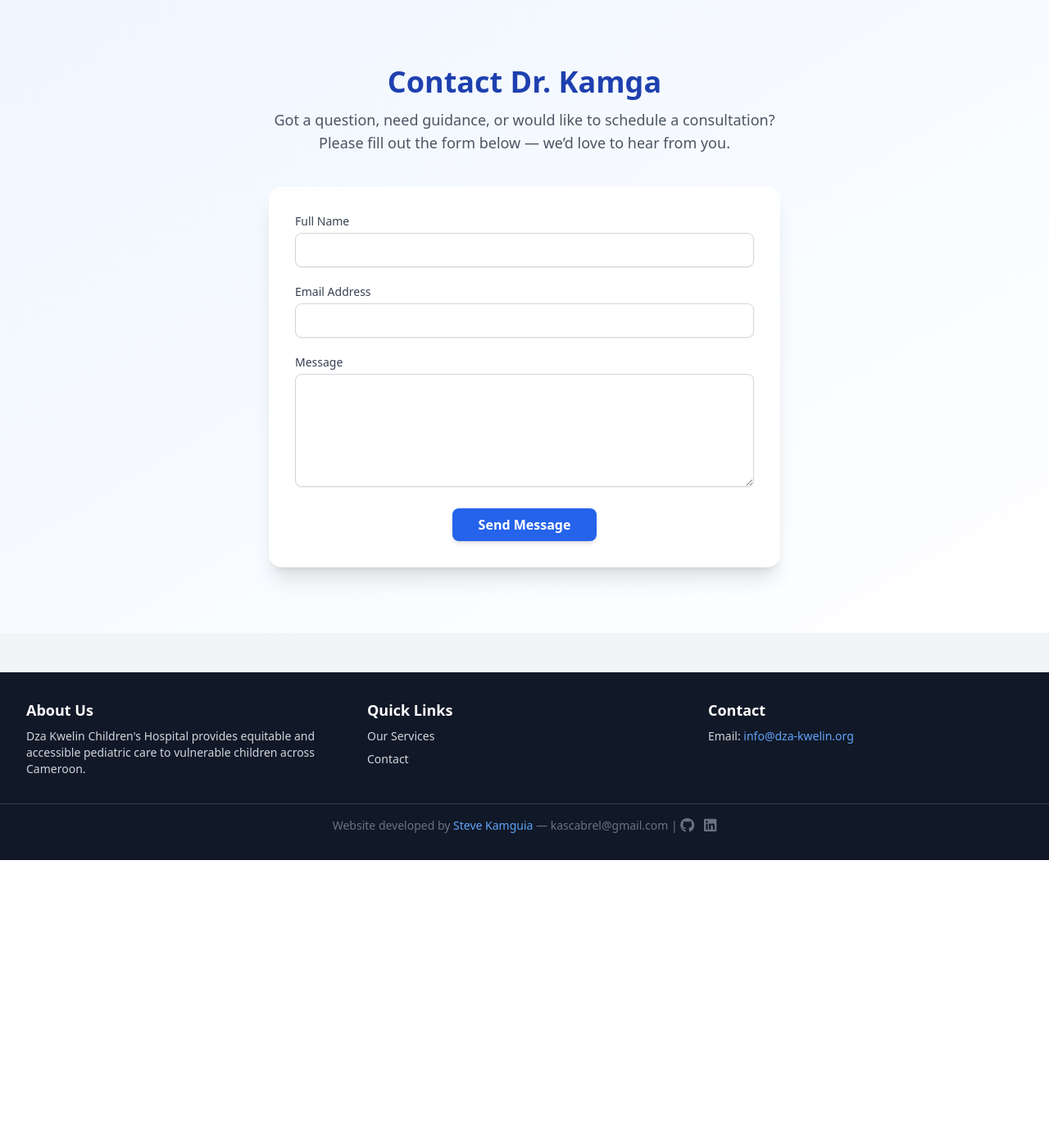
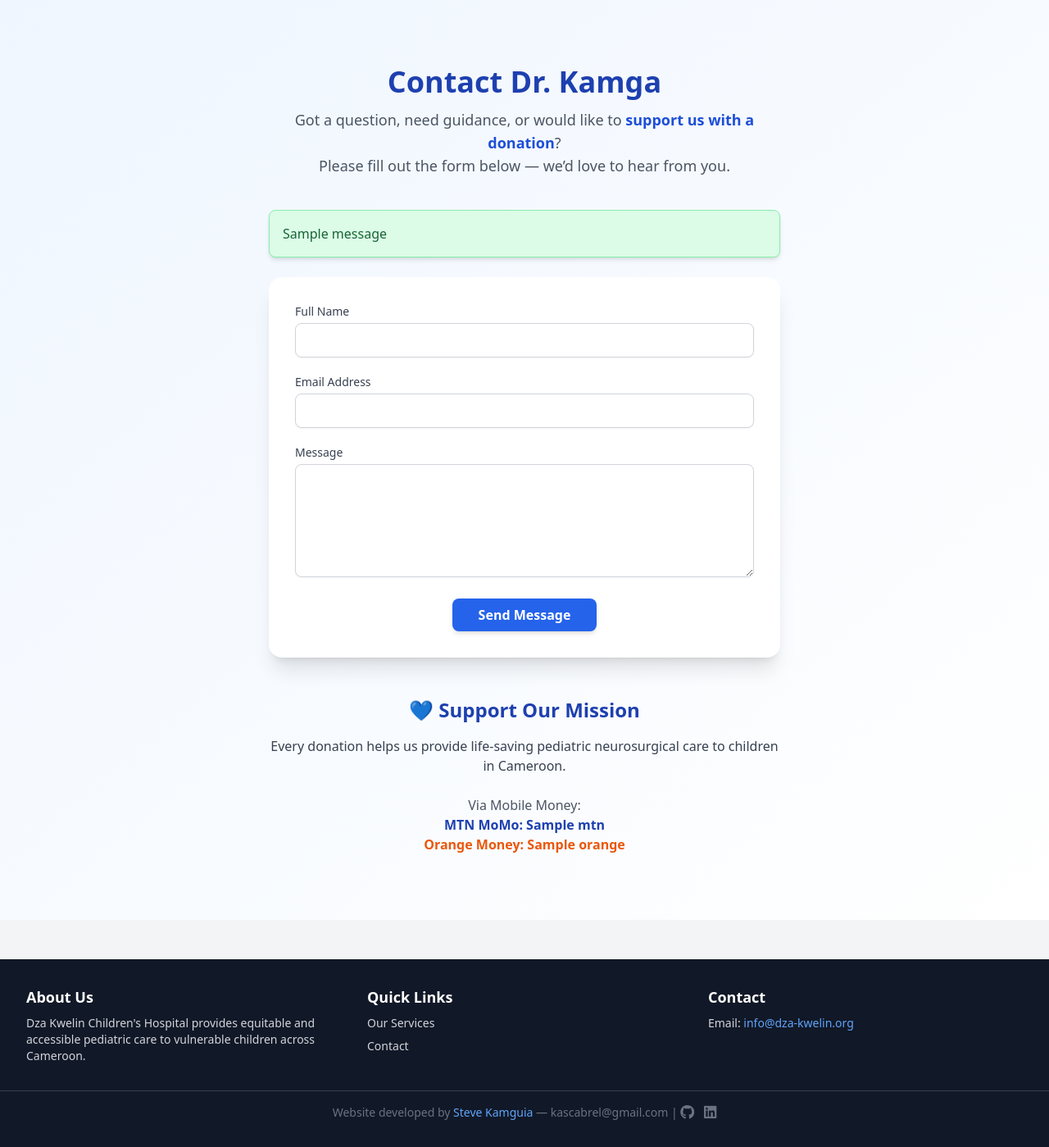
Before and after one commit to Kascabrel/Kwelin_Children-s_Hospital, a Flask app: template app/templates/contact.html in a window 1280 px wide. Shown: the part 88-1487 px from the top of the page at 82% size. Before the commit the page ends 1137 px from the top, so only its background shows below. Run offline with Flask 3, Linux system fonts and the light colour scheme; the template is opened without the code that fills it: most values are stand-ins (such as "Sample title", 1, 10 or a date in 2020); one stand-in notice (Sample message) is shown; some libraries are stand-ins or nearby versions.

Commit message:
Feature: Perform the contact-page style

```diff
--- a/app/templates/contact.html
+++ b/app/templates/contact.html
@@ -9,46 +9,74 @@
         <div class="text-center mb-10">
             <h2 class="text-4xl font-bold text-blue-800">Contact Dr. Kamga</h2>
             <p class="text-lg text-gray-600 mt-3">
-        Got a question, need guidance, or would like to schedule a consultation?<br>
+                Got a question, need guidance, or would like to <span class="text-blue-700 font-semibold">support us with a donation</span>?<br>
                 Please fill out the form below — we’d love to hear from you.
             </p>
         </div>
 
+        <!-- Flash messages -->
+        {% with messages = get_flashed_messages(with_categories=true) %}
+        {% if messages %}
+        <div class="mb-6">
+            {% for category, message in messages %}
+            <div class="p-4 rounded-lg shadow-md mb-3
+             {% if category == 'success' %} bg-green-100 text-green-800 border border-green-300
+             {% elif category == 'error' %} bg-red-100 text-red-800 border border-red-300
+             {% else %} bg-blue-100 text-blue-800 border border-blue-300 {% endif %}">
+                {{ message }}
+            </div>
+            {% endfor %}
+        </div>
+        {% endif %}
+        {% endwith %}
+
+
         <!-- Form -->
         <div class="bg-white rounded-2xl shadow-xl p-8 space-y-6">
-      <form action="mailto:yourclinic@email.com" method="POST" enctype="text/plain" class="space-y-5">
-
-        <!-- Name -->
+            <form method="POST" action="{{ url_for('main.contact') }}" class="space-y-5">
                 <div>
                     <label for="name" class="block mb-1 text-sm font-medium text-gray-700">Full Name</label>
                     <input type="text" id="name" name="name" required
                            class="w-full px-4 py-2 border border-gray-300 rounded-lg shadow-sm focus:outline-none focus:ring-2 focus:ring-blue-400">
                 </div>
-
-        <!-- Email -->
                 <div>
                     <label for="email" class="block mb-1 text-sm font-medium text-gray-700">Email Address</label>
                     <input type="email" id="email" name="email" required
                            class="w-full px-4 py-2 border border-gray-300 rounded-lg shadow-sm focus:outline-none focus:ring-2 focus:ring-blue-400">
                 </div>
-
-        <!-- Message -->
                 <div>
                     <label for="message" class="block mb-1 text-sm font-medium text-gray-700">Message</label>
                     <textarea id="message" name="message" rows="5" required
                               class="w-full px-4 py-2 border border-gray-300 rounded-lg shadow-sm focus:outline-none focus:ring-2 focus:ring-blue-400"></textarea>
                 </div>
-
-        <!-- Submit -->
                 <div class="text-center">
                     <button type="submit"
                             class="bg-blue-600 hover:bg-blue-700 text-white font-semibold px-8 py-2 rounded-lg shadow-md transition">
                         Send Message
                     </button>
                 </div>
-
             </form>
         </div>
+
+        <!-- Donation Section -->
+        <div class="mt-12 text-center">
+            <h3 class="text-2xl font-semibold text-blue-800 mb-4">💙 Support Our Mission</h3>
+            <p class="text-gray-700 mb-6">
+                Every donation helps us provide life-saving pediatric neurosurgical care to children in Cameroon.
+            </p>
+
+            <!-- <a href="{{ paypal_url }}" target="_blank"
+               class="inline-block bg-yellow-500 hover:bg-yellow-600 text-white font-semibold px-6 py-3 rounded-lg shadow-md transition">
+              Donate via PayPal
+            </a> -->
+
+            <div class="mt-4">
+                <p class="text-gray-600">Via Mobile Money:</p>
+                <p class="font-semibold text-blue-800">MTN MoMo: {{ mtn }}</p>
+                <p class="font-semibold text-orange-600">Orange Money: {{ orange }}</p>
+            </div>
+        </div>
+
     </div>
 </section>
 
```
Lines whose indentation alone changed are shown as unchanged.
